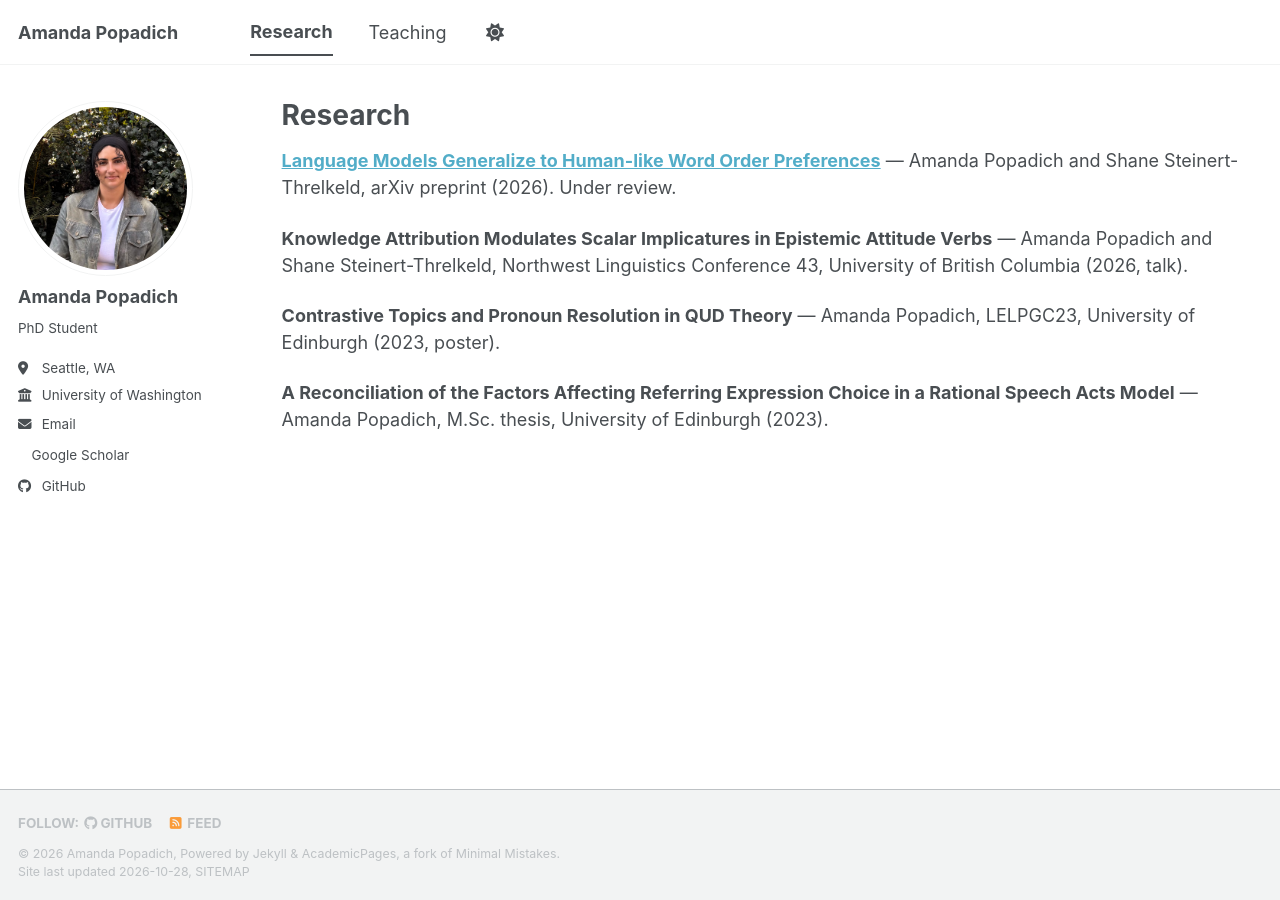
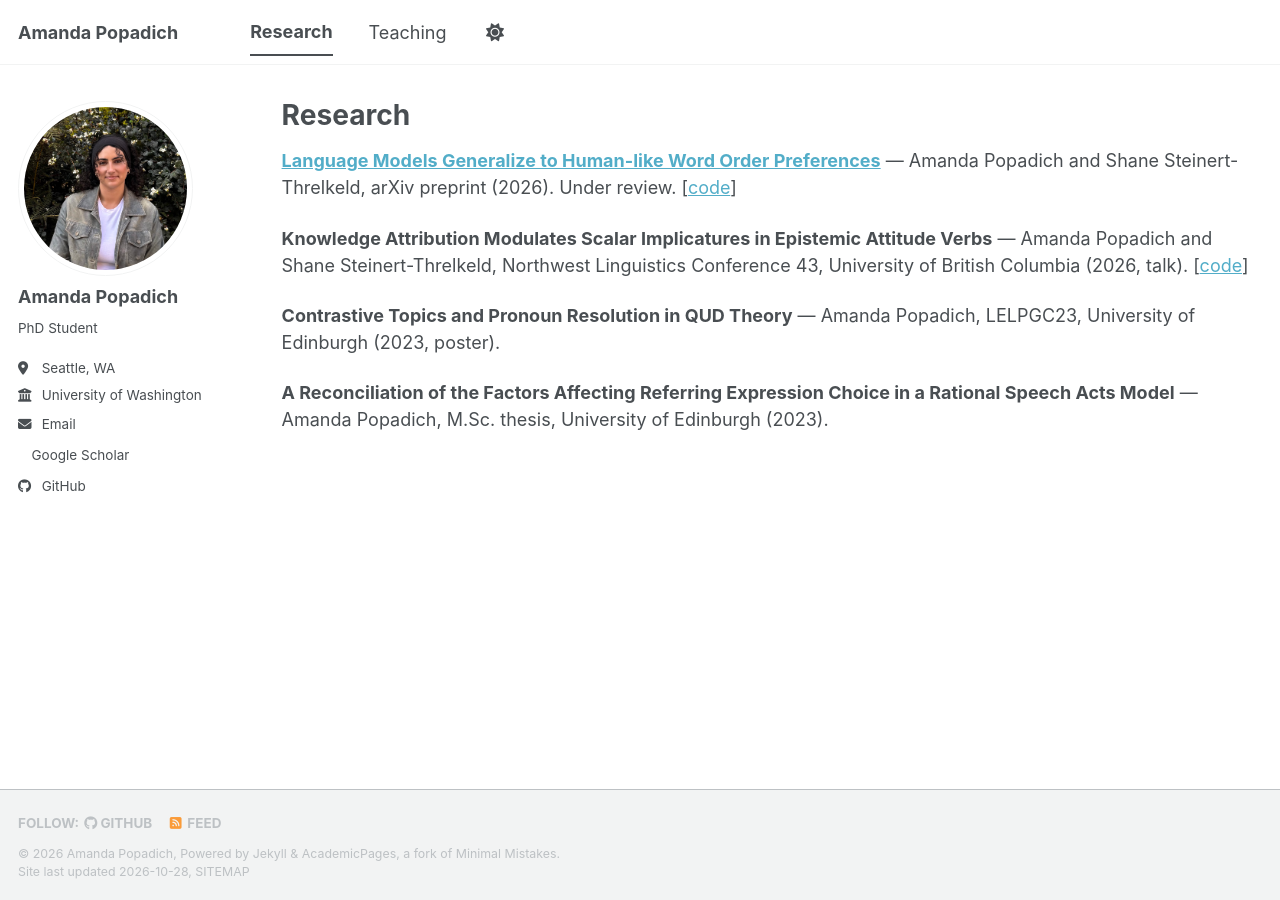
Before and after one commit to AmandaPop/amandapop.github.io, a Jekyll site: the page built from _pages/publications.html, in a window 1280 px wide. Built offline with Jekyll 4.4.1, drawn with Linux system fonts in a browser that asks for light colours; a script bundle is joined from its source files by our own code; a style sheet for code colours, icons or effects is not loaded.

Commit message:
Add code links for publications in publications.html
Added links to code repositories for two publications.

```diff
--- a/_pages/publications.html
+++ b/_pages/publications.html
@@ -8,12 +8,12 @@ author_profile: true
 <div>
   <p>
     <a href="https://arxiv.org/abs/2608.05028"><strong>Language Models Generalize to Human-like Word Order Preferences</strong></a>
-    &mdash; Amanda Popadich and Shane Steinert-Threlkeld, arXiv preprint (2026). Under review.
+    &mdash; Amanda Popadich and Shane Steinert-Threlkeld, arXiv preprint (2026). Under review. [<a href="https://github.com/AmandaPop/LMs-generalize-word-orders">code</a>]
   </p>
 
   <p>
     <strong>Knowledge Attribution Modulates Scalar Implicatures in Epistemic Attitude Verbs</strong>
-    &mdash; Amanda Popadich and Shane Steinert-Threlkeld, Northwest Linguistics Conference 43, University of British Columbia (2026, talk).
+    &mdash; Amanda Popadich and Shane Steinert-Threlkeld, Northwest Linguistics Conference 43, University of British Columbia (2026, talk). [<a href="https://github.com/AmandaPop/implicature-experiment">code</a>]
   </p>
 
   <p>
```
